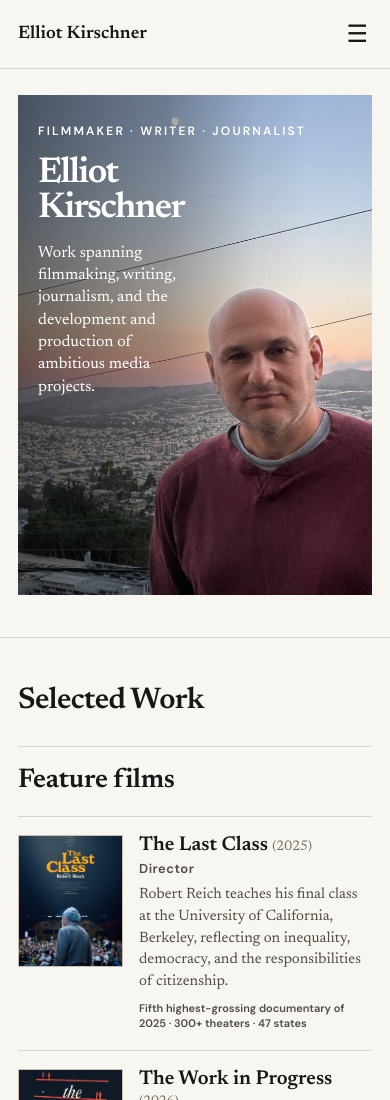
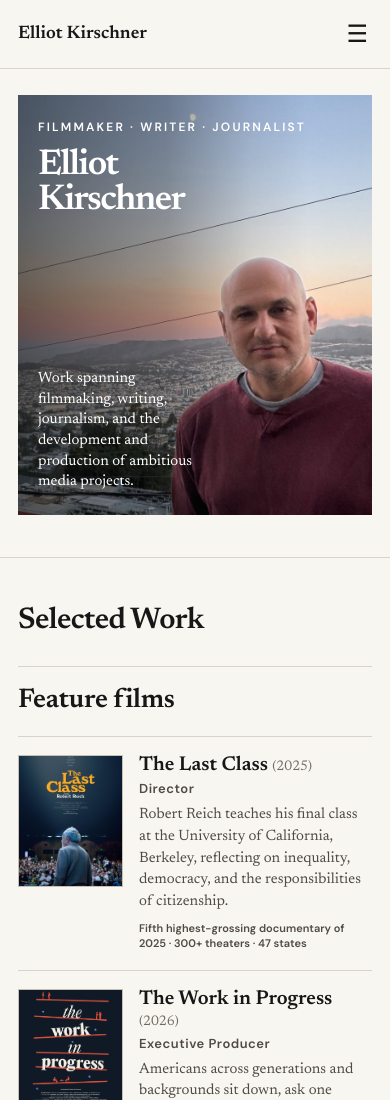
Before and after one commit to elliotkirschner6/elliotkirschner6.github.io, a plain HTML site: page index.html in a window 390 px wide. Shown: the top 1100 px of the page. Drawn offline with Linux system fonts and the light colour scheme.

Commit message:
Add files via upload

```diff
--- a/styles.css
+++ b/styles.css
@@ -110,14 +110,14 @@ img{display:block;max-width:100%} a{color:inherit}
   .site-nav-links.open{display:flex}
   .site-nav-links a{display:block;padding:10px 14px;font-size:15px}
   .hero{padding-top:26px;padding-bottom:42px}
-  .hero-stage{height:500px;overflow:hidden;background:#d8d4cb}
-  .hero-stage>img{height:100%;object-position:76% 58%}
-  .hero-stage:after{height:100%;bottom:0;background:linear-gradient(90deg,rgba(8,12,14,.62) 0%,rgba(8,12,14,.36) 42%,rgba(8,12,14,.08) 67%,rgba(8,12,14,0) 82%)}
-  .hero-copy{width:100%;max-width:100%;height:100%;padding:28px 20px 28px;display:block}
-  .kicker{max-width:88%;margin-bottom:18px}
-  .hero-bottom{position:static;color:#fff;padding:0;max-width:56%}
-  .hero h1{font-size:39px;line-height:.98;margin:0 0 14px}
-  .hero-copy p{font-size:17px;line-height:1.42;max-width:100%;color:#fff;margin:0}
+  .hero-stage{height:435px;overflow:hidden;background:#d8d4cb}
+  .hero-stage>img{height:100%;object-position:76% 60%}
+  .hero-stage:after{height:100%;bottom:0;background:linear-gradient(90deg,rgba(8,12,14,.62) 0%,rgba(8,12,14,.38) 42%,rgba(8,12,14,.10) 66%,rgba(8,12,14,0) 82%)}
+  .hero-copy{width:100%;max-width:100%;height:100%;padding:24px 20px 22px;display:flex;flex-direction:column}
+  .kicker{max-width:88%;margin-bottom:14px}
+  .hero-bottom{display:flex;flex-direction:column;flex:1;max-width:56%;color:#fff;padding:0}
+  .hero h1{font-size:39px;line-height:.98;margin:0}
+  .hero-copy p{margin-top:auto;font-size:16px;line-height:1.4;max-width:100%;color:#fff}
   .home-film{grid-template-columns:105px 1fr;gap:16px;align-items:start}
   .home-poster{width:105px;height:132px}
   .home-film-copy h3{font-size:20px}
@@ -134,7 +134,8 @@ img{display:block;max-width:100%} a{color:inherit}
 .home-writing-item p strong{font-weight:700;color:var(--ink)}
 
 @media(max-width:480px){
+  .hero-stage{height:420px}
   .hero-bottom{max-width:52%}
   .hero h1{font-size:36px}
-  .hero-copy p{font-size:16px;line-height:1.4}
+  .hero-copy p{font-size:15px;line-height:1.38}
 }
```
Also changed, not shown: README.txt.
